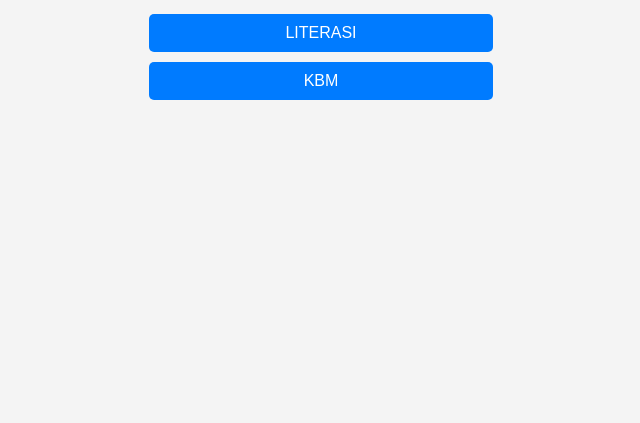
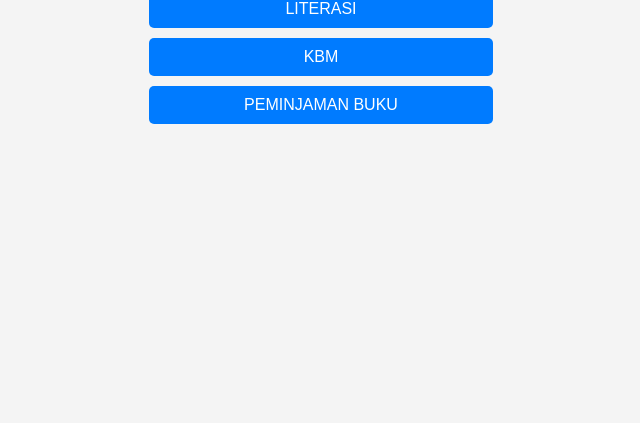
Before and after one commit to perpustakaan-sai/literasi, a plain HTML site: page index.html in a window 1280 px wide. Shown: the part 377-800 px from the top of the page, without its empty margins (319-959 px from the left). Drawn offline with Linux system fonts and the light colour scheme.

Commit message:
Update index.html

```diff
--- a/index.html
+++ b/index.html
@@ -3,7 +3,7 @@
 <head>
     <meta charset="UTF-8">
     <meta name="viewport" content="width=device-width, initial-scale=1.0">
-    <title>Laporan Satpam</title>
+    <title>LITERASI SAI</title>
     <style>
         body {
             font-family: Arial, sans-serif;
@@ -44,6 +44,7 @@
     <h1>TUJUAN KUNJUNGAN</h1>
     <a class="btn" href="https://docs.google.com/forms/d/e/1FAIpQLSeO_PsiYQye-0hB7eekF_YDPXv1c9LKYTRyrksicHOX4y4POQ/viewform?usp=dialog" target="_blank">LITERASI</a>
     <a class="btn" href="https://docs.google.com/forms/d/1F4IYawhp_Do0tVRhXJDVGLX0_2cgqj2_iiRbIY3B798" target="_blank">KBM</a>
+    <a class="btn" href="https://docs.google.com/forms/d/1wYYiXG9tUbk7JqtEbZbSlkHpBWSAjW2ergs674hGeDg" target="_blank">PEMINJAMAN BUKU</a>
   </div>
 </body>
 </html>
```
